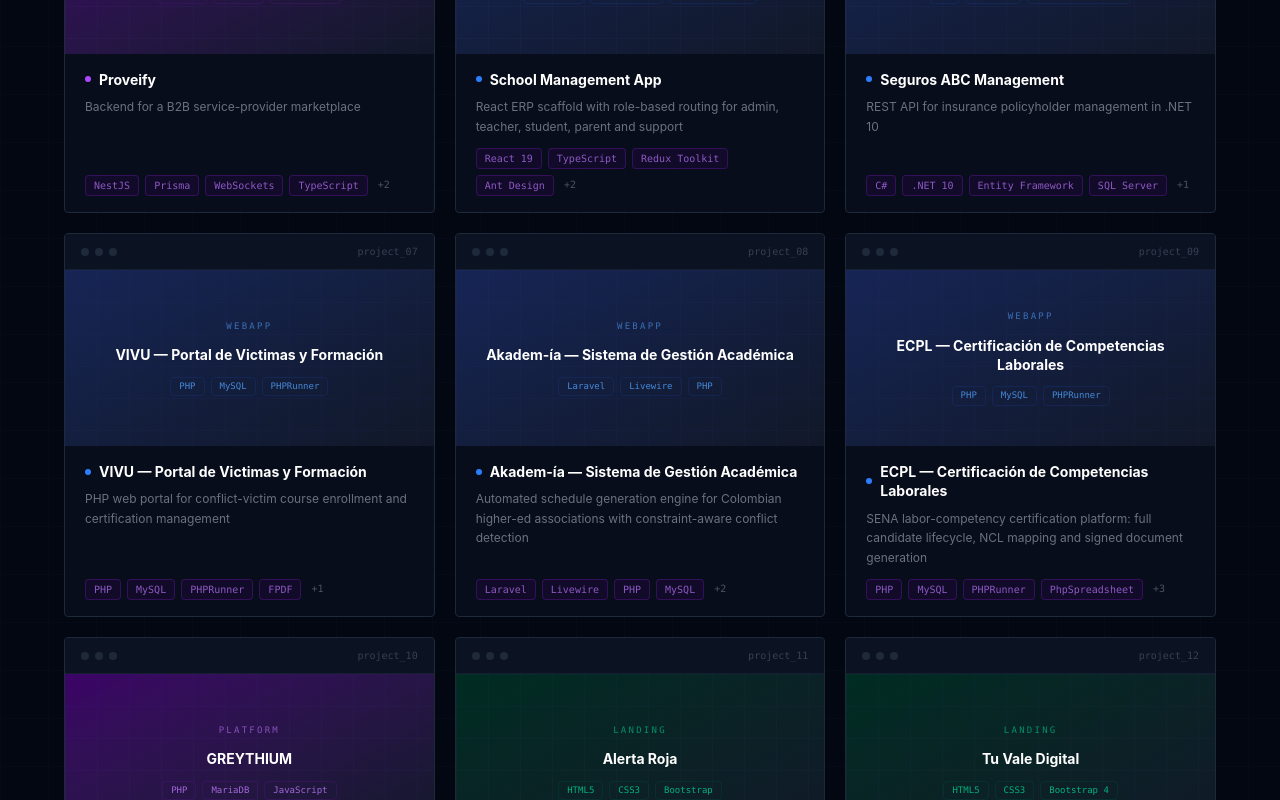
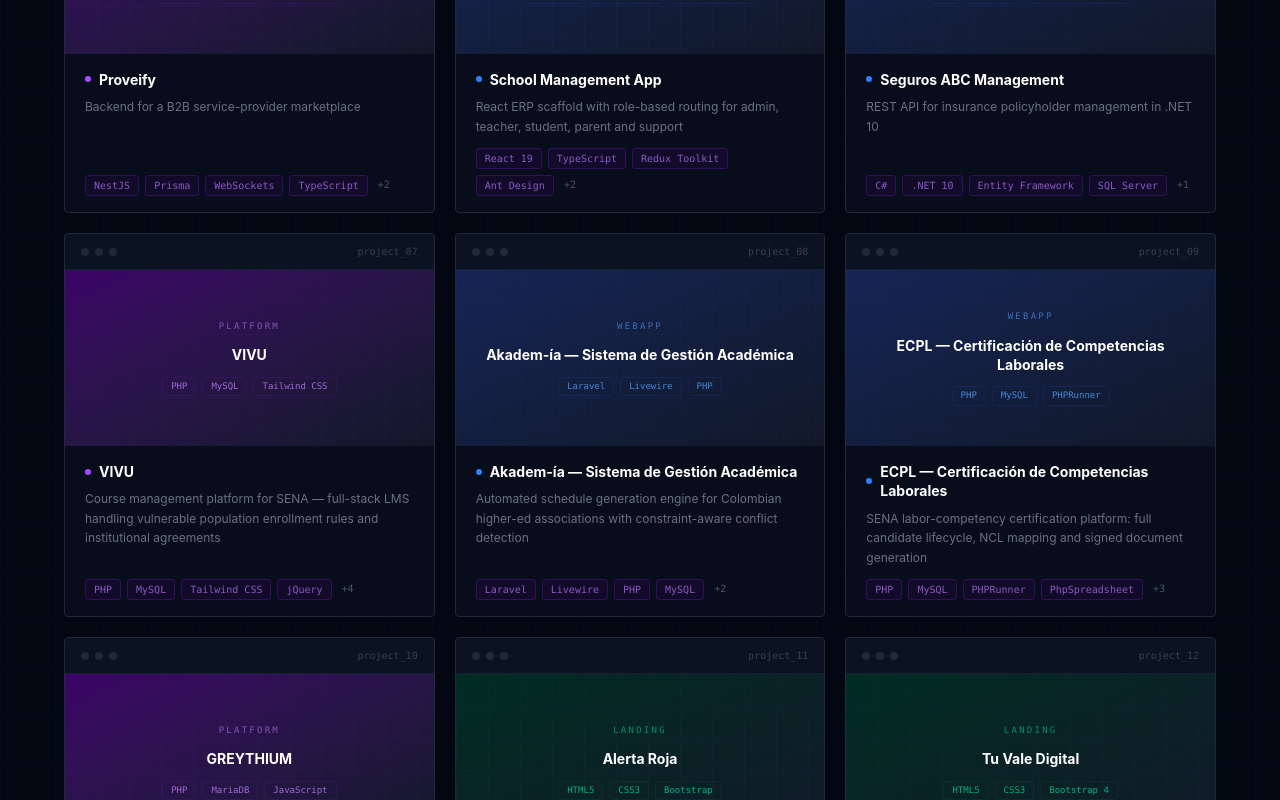
Before and after one commit to HannerB/PORTFOLIO, a React (Vite) app: page / in a window 1280 px wide. Shown: the part 4663-5463 px from the top of the page. Built offline with nearby package versions, Linux system fonts and the light colour scheme.

Commit message:
FEAT: Add ECPL live demo — fix dates and document PHPRunner deployment lessons

```diff
--- a/src/data/projects.js
+++ b/src/data/projects.js
@@ -238,39 +238,68 @@ export const projects = [
     },
     {
         slug: "vivu",
-        category: "webapp",
-        year: "2024",
-        title: "VIVU — Portal de Victimas y Formación",
-        tagline: "PHP web portal for conflict-victim course enrollment and certification management",
-        image: "https://picsum.photos/seed/vivuphp/1200/600",
+        category: "platform",
+        year: "Jun 27 – Dec 20, 2025",
+        title: "VIVU",
+        tagline: "Course management platform for SENA — full-stack LMS handling vulnerable population enrollment rules and institutional agreements",
+        image: "https://picsum.photos/seed/vivu/1200/600",
         screenshots: [],
         github: PROFILE,
         githubPrivate: true,
         link: "",
-        tags: ["PHP", "MySQL", "PHPRunner", "FPDF", "Bootstrap"],
+        tags: ["PHP", "MySQL", "Tailwind CSS", "jQuery", "PHPRunner", "SweetAlert2", "AJAX", "FPDF"],
         overview:
-            "VIVU is a web portal built for a SENA program serving victims of armed conflict in Colombia. The platform manages the full educational cycle of this population: news publishing, course (ficha) enrollment with conflict-victim limits, certification generation, agreements (convenios) with external organizations, entrepreneurship project tracking, and a user profile system — all with authentication and role separation between admins and enrolled users.",
+            "Full-stack platform built for SENA (Colombia's national vocational training institution) to manage the complete lifecycle of complementary courses across multiple municipalities. VIVU covers course creation and scheduling, instructor assignment, student enrollment, institutional agreement tracking, certification generation, and a database-driven public homepage — all under a multi-role authentication system.\n\nThe system handles non-standard enrollment business rules required by the institution: a 20% cap on conflict-victim slots per course enforced at the database level via a MySQL trigger, conditional document verification per population type (Displaced, Disabled, Indigenous, INPEC inmates, ICBF beneficiaries), and per-entity branching for institutional partners.\n\nBuilt on a PHPRunner RAD base with 8+ custom modules following a strict five-layer MVC architecture (service / controller / process / page / JS), VIVU replaced manual spreadsheet-based processes and gave staff a unified admin interface for courses, agreements, users, news, and dynamic content management.",
         problem:
-            "SENA needed a dedicated digital portal to track, enroll and certify conflict victims participating in vocational training programs — a population that requires specific quota controls and documentation beyond a standard academic system.",
-        role: "Full-stack developer. Built the modular PHP architecture on top of PHPRunner scaffolding, implemented each domain module (cursos, noticias, certificacion, convenios, emprendimiento, usuarios), integrated FPDF for certificate generation, and designed the database migrations for program-specific tables including victimas_conflicto tracking.",
+            "SENA's regional training center tracked dozens of complementary courses across multiple municipalities with no unified system. Enrollment was handled manually, institutional agreements with ICBF, INPEC, and the Armed Forces had no shared management layer, and producing demographic reports on vulnerable population coverage required significant manual effort.\n\nThe institution also needed to enforce enrollment rules that off-the-shelf LMS platforms don't support: skipping document verification for INPEC-linked courses, applying different requirements for ICBF beneficiaries, and hard-capping conflict victim enrollment at 20% per course — a legal compliance requirement.",
+        role: "Sole developer on a greenfield internal platform. Designed the database schema, built all PHP service classes, implemented the frontend with Tailwind CSS and jQuery, and integrated custom modules with the PHPRunner-generated base layer.\n\nDelivered 8+ domain modules from scratch, implemented the vulnerable population verification service with per-type branching, built the institutional agreements module, enforced the 20% cap via DB trigger, added image upload for the CMS modules, and managed all SQL migrations and git workflow.",
         features: [
-            { title: "Course enrollment with victim quota control", description: "The cursos module tracks inscriptions per ficha (course record) and enforces the programa's limit on conflict-victim slots — enforced at the database level via the add_limite_victimas_conflicto migration and a trigger that auto-updates the count." },
-            { title: "News & carousel management", description: "Admin-facing carrusel module lets staff create, reorder, enable/disable and delete news slides with image upload. Front-facing noticias module displays published news to users." },
-            { title: "Certification generation (FPDF)", description: "CertificacionController generates official course completion certificates as PDFs using the FPDF library — student data and course details merged into a formatted document layout." },
-            { title: "Agreements (Convenios) module", description: "Manages formal agreements between the SENA program and external organizations, with database-tracked migration for the convenios structure." },
-            { title: "Entrepreneurship module", description: "Tracks student entrepreneurship projects submitted as part of course requirements, with dedicated CRUD and styled admin views." },
-            { title: "User profile system", description: "The usuarios module provides profile management with the ability to update personal information and view enrollment history." },
+            {
+                title: "Course lifecycle management",
+                description: "Full CRUD for complementary courses with fields for course code, schedule, intensity, municipality, capacity, assigned instructor, execution status (Planning / In Execution / Finalized), and finalization date. Browsable with municipality filter and keyword search, server-side paginated.",
+            },
+            {
+                title: "Institutional agreements",
+                description: "Module to manage partnerships with state entities (child welfare, prison system, Armed Forces, and others). Tracks agreement status (Active / Inactive / Expired), lists courses linked to each agreement, and shows beneficiary population counts. Full CRUD via modal UI without page reloads.",
+            },
+            {
+                title: "Vulnerable population enrollment rules",
+                description: "Enrollment branches by population type — Displaced, Disabled, Indigenous, INPEC, ICBF, Conflict Victim, and others. Each type carries specific document verification requirements. INPEC and ICBF enrollments bypass standard verification; conflict victims are subject to the 20% per-course cap.",
+            },
+            {
+                title: "20% conflict victim cap via DB trigger",
+                description: "The enrollment limit for conflict victims is not enforced in application code — a MySQL trigger fires on every INSERT to the enrollments table and rejects the record if the conflict victim ratio for that course would exceed 20%. The rule holds regardless of entry point.",
+            },
+            {
+                title: "Database-driven homepage CMS",
+                description: "Carousel slides and service cards are fully managed through an admin panel with image upload support. Staff update hero banners, service descriptions, and highlighted programs without touching code. Uploaded files are stored in a module-scoped directory and served as static assets.",
+            },
+            {
+                title: "Multi-role access control",
+                description: "Four roles — Admin, Super Admin, Orientator, and Student — each with scoped module access. Built on PHPRunner's security layer with a shared auth_utils.php helper that standardizes session checks across all custom modules.",
+            },
+            {
+                title: "AJAX-first interactions",
+                description: "All form submissions, modal operations, and table updates communicate through dedicated AJAX endpoints in each module's handlers directory. SweetAlert2 handles user confirmations and success/error feedback throughout the platform.",
+            },
+            {
+                title: "Certificate generation (FPDF)",
+                description: "CertificationController generates official course completion certificates as formatted PDF documents using FPDF — student data and course details merged into the institutional layout and ready for download.",
+            },
         ],
         stack: {
-            frontend: ["PHP (custom MVC templates)", "Bootstrap", "JavaScript"],
-            backend: ["PHP 8", "MySQL"],
-            base: ["PHPRunner scaffold + custom module architecture"],
-            exports: ["FPDF (certificate generation)"],
+            backend: ["PHP 7.4", "PHPRunner (RAD base)", "Custom service-layer MVC"],
+            database: ["MySQL / MariaDB 10.4", "Stored triggers", "SQL migration scripts"],
+            frontend: ["Tailwind CSS (CDN)", "jQuery 3.6", "Vanilla JavaScript"],
+            ui: ["SweetAlert2", "Font Awesome 6"],
+            exports: ["FPDF (PDF certificate generation)"],
+            tooling: ["XAMPP (Apache + PHP + MySQL)", "Git"],
         },
         highlights: [
-            "add_trigger_actualizar_victimas migration installs a MySQL trigger that automatically recalculates the conflict-victim count per ficha on insert/delete — no application-level counter to go out of sync.",
-            "Each module follows a consistent structure: controlador → servicio → procesos → templates/components — making the codebase predictable and extensible.",
-            "add_numero_ficha_to_cursos migration shows the schema evolution from a generic course model to one aligned with SENA's ficha-based course registration system.",
+            "The 20% conflict victim enrollment cap is enforced by a MySQL trigger on the enrollments table — any INSERT that would push the ratio past the limit is rejected at the DB engine level, making it impossible to bypass through direct inserts, bulk imports, or API calls that skip the application layer.",
+            "Each of the 8+ custom modules follows a strict five-layer separation (services / controllers / handlers / pages / js) that keeps all business logic decoupled from the PHPRunner-generated base, making it safe to regenerate the scaffolded output without overwriting custom code.",
+            "The enrollment verification service uses per-entity branching through a single EnrollmentVerificationService::verify() call — prison-program courses skip the document check, child-welfare courses require it, and conflict victim enrollments additionally trigger the 20% ratio check — no scattered conditionals across controllers.",
+            "Schema evolution is tracked through named SQL migration scripts rather than ad-hoc ALTER TABLE statements, giving a clear audit trail of every structural change made to the production database.",
         ],
     },
     {
@@ -337,7 +366,7 @@ export const projects = [
     {
         slug: "ecpl",
         category: "webapp",
-        year: "2024 – 2025",
+        year: "19 Oct 2025 – 23 Dec 2025",
         title: "ECPL — Certificación de Competencias Laborales",
         tagline: "SENA labor-competency certification platform: full candidate lifecycle, NCL mapping and signed document generation",
         image: "https://picsum.photos/seed/ecpl/1200/600",
```
Also changed, not shown: 1 other file (tests, documents, lock files or other folders).
